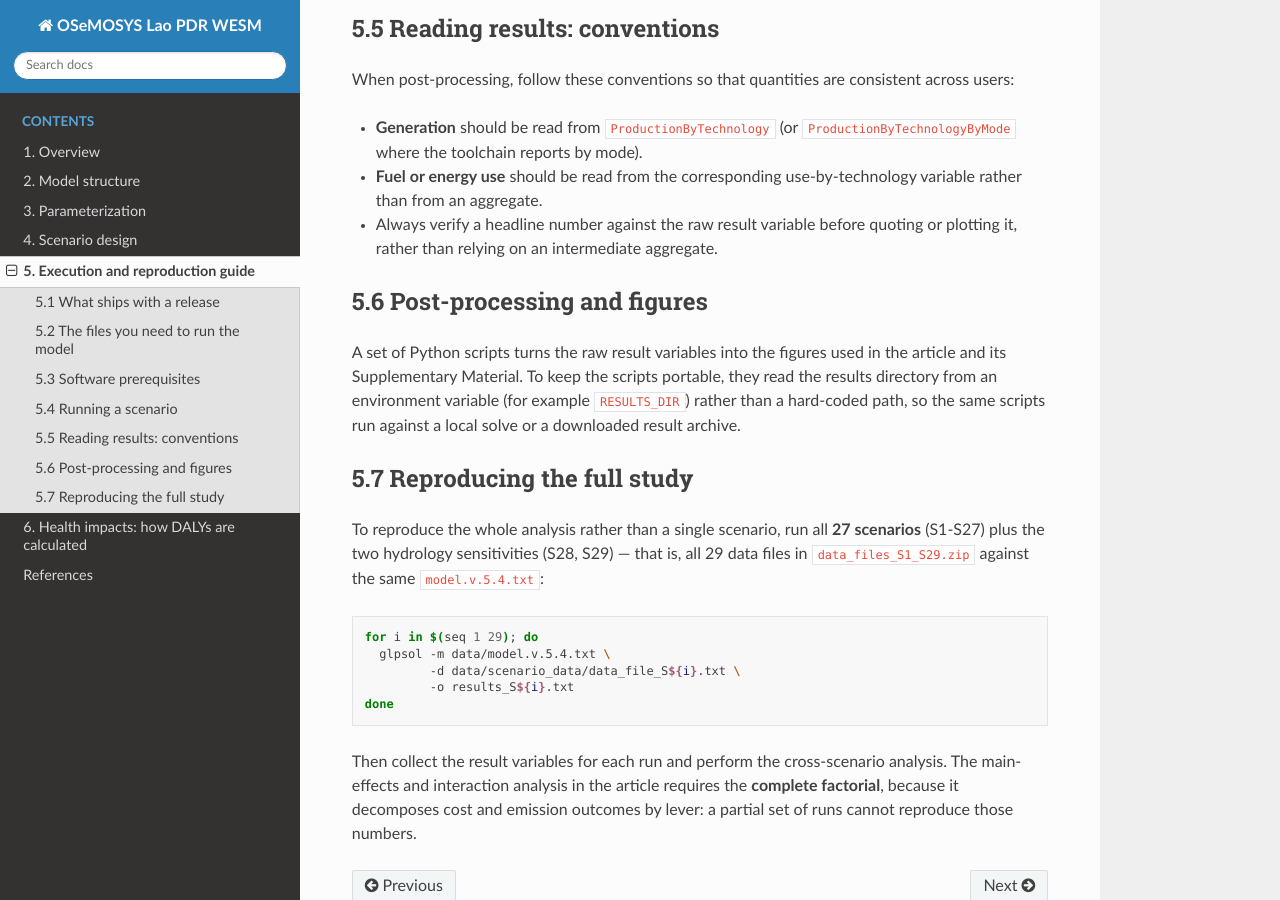
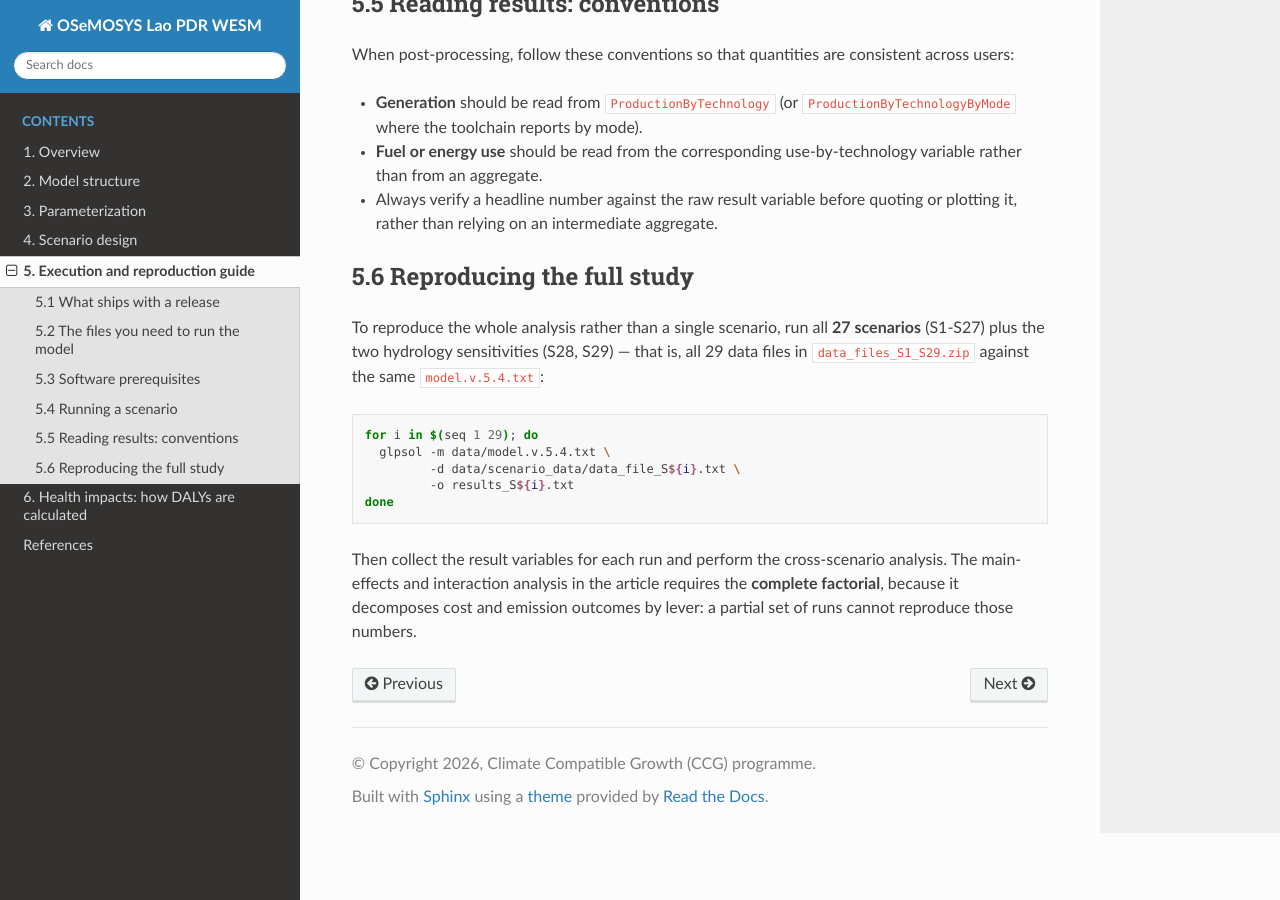
Before and after one commit to ClimateCompatibleGrowth/OSeMOSYS-Lao-PDR-WESM, a Sphinx documentation site: the page built from docs/execution_guide.md, in a window 1280 px wide and 900 px high, scrolled down 2981 px. Built offline with Sphinx 7.4.7 and the Read the Docs theme 3.1.0, drawn with Linux system fonts in a browser that asks for light colours; some of the changed text lies outside the part shown.

Commit message:
modified the execution guide

````diff
--- a/docs/execution_guide.md
+++ b/docs/execution_guide.md
@@ -86,11 +86,9 @@
 :class: tip
 The runs behind this study were produced through the **MUIO** graphical interface,
 and the model can be built and run that way. MUIO uses its own representation of the
-model, which is a **different file** from the MathProg formulation distributed here:
+model, which is a **different file** from the MathProg formulation (scenario data files) distributed here:
 the **MUIO-compatible model file is available from the authors on request** (see the
-author list in {doc}`references`). Note that `WESM/OSeMOSYS_Model_MUIO_Ver5.4.txt` in
-this repository, despite its name, is the MathProg formulation - the same model as
-`data/model.v.5.4.txt`. Running `model.v.5.4.txt` with GLPK as described below is the
+author list in {doc}`references`). Running `model.v.5.4.txt` with GLPK as described below is the
 equivalent command-line route and needs no MUIO installation.
 ```
 
@@ -156,15 +154,7 @@
 - Always verify a headline number against the raw result variable before quoting or
   plotting it, rather than relying on an intermediate aggregate.
 
-## 5.6 Post-processing and figures
-
-A set of Python scripts turns the raw result variables into the figures used in the
-article and its Supplementary Material. To keep the scripts portable, they read the
-results directory from an environment variable (for example `RESULTS_DIR`) rather
-than a hard-coded path, so the same scripts run against a local solve or a downloaded
-result archive.
-
-## 5.7 Reproducing the full study
+## 5.6 Reproducing the full study
 
 To reproduce the whole analysis rather than a single scenario, run all **27
 scenarios** (S1-S27) plus the two hydrology sensitivities (S28, S29) — that is, all
````
